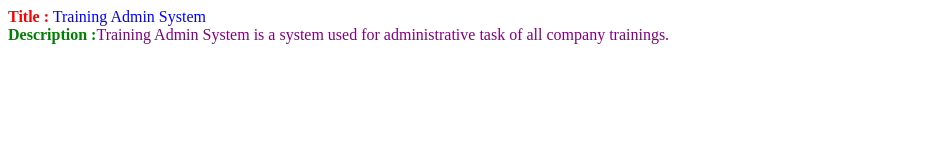
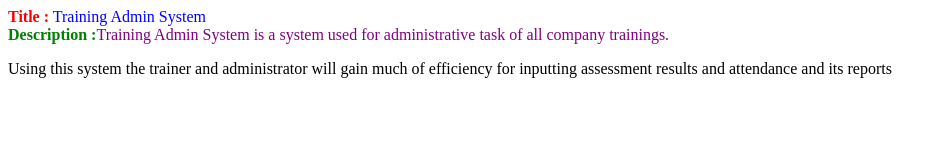
Before and after one commit to denysufriawan/training_admin_system, a plain HTML site: page index.html in a window 1280 px wide. Shown: the whole page, without its empty margins (0-947 px from the left). Drawn offline with Linux system fonts and the light colour scheme.

Commit message:
PBI 6, Add paragraph

```diff
--- a/index.html
+++ b/index.html
@@ -9,5 +9,7 @@
 <br>
 <b style="color:green">Description :</b><span style="color:purple">Training Admin System is a system used for administrative task of all company trainings.</span>
 
+<p>Using this system the trainer and administrator will gain much of efficiency for inputting assessment results and attendance and its reports</p>
+
 </body>
 </html>
```
